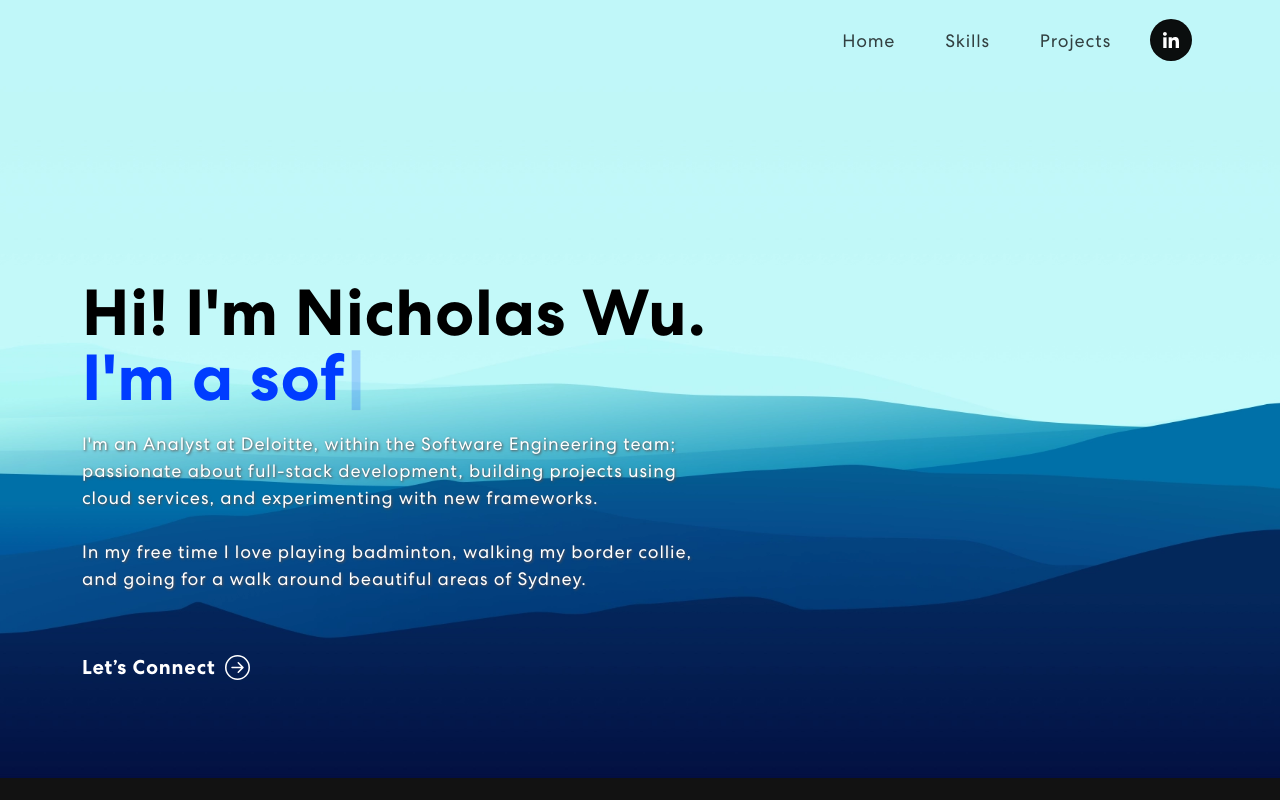
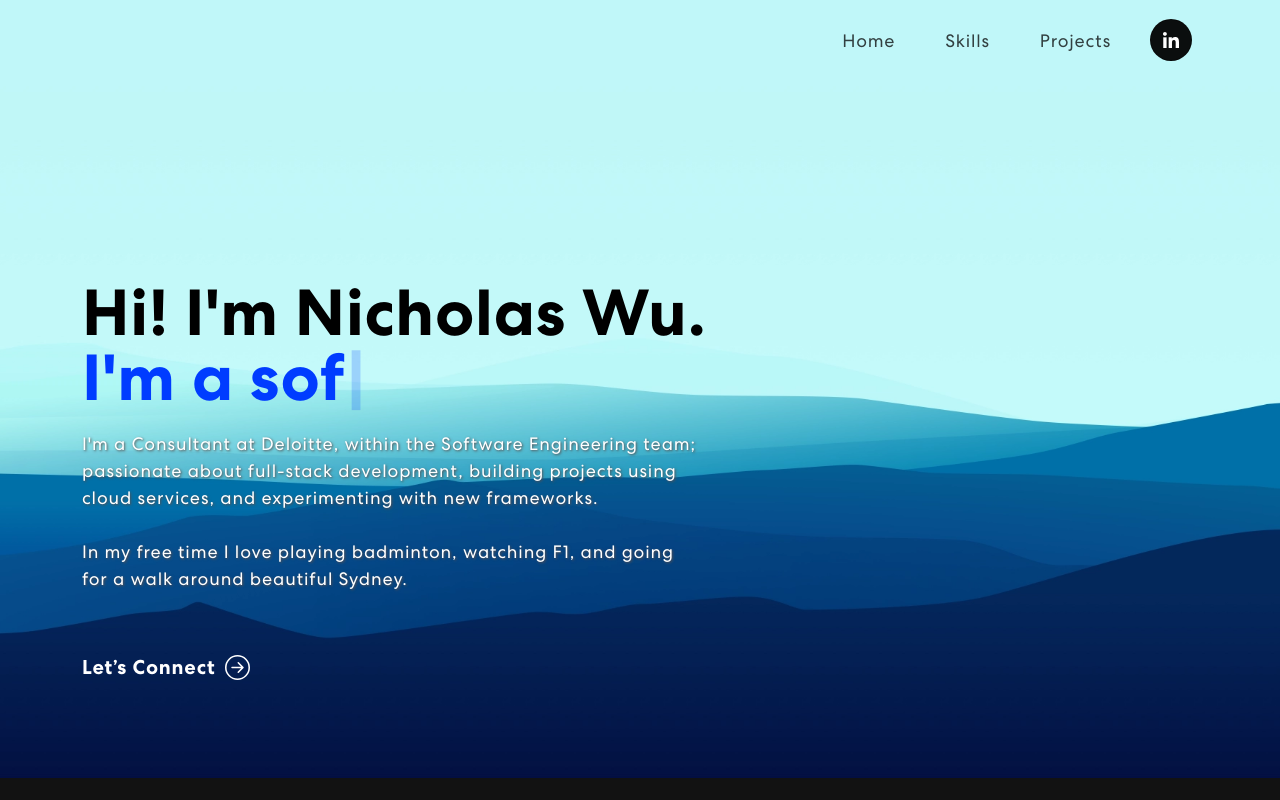
Before and after one commit to Saif3n/reactwebsite, a React (Create React App) app: page / in a window 1280 px wide. Shown: the top 800 px of the page. Built offline with nearby package versions, Linux system fonts and the light colour scheme; no server answers.

Commit message:
updated banner

```diff
--- a/src/components/Banner.js
+++ b/src/components/Banner.js
@@ -39,7 +39,7 @@ export const Banner = () => {
                         .typeString("n avid F1 fan.")
                         .pauseFor(1600)
                         .deleteChars(25)
-                        .typeString("An analyst at Deloitte.")
+                        .typeString("A Consultant at Deloitte.")
                         .pauseFor(1600)
                         .deleteAll(60)
                         .typeString("Welcome to my website!")
@@ -56,7 +56,7 @@ export const Banner = () => {
 
             <div>
 
-              <p>I'm an Analyst at Deloitte, within the Software Engineering team; passionate about full-stack development, building projects using cloud services, and experimenting with new frameworks. <br></br><br></br>In my free time I love playing badminton, walking my border collie, and going for a walk around beautiful areas of Sydney.</p>
+              <p>I'm a Consultant at Deloitte, within the Software Engineering team; passionate about full-stack development, building projects using cloud services, and experimenting with new frameworks. <br></br><br></br>In my free time I love playing badminton, watching F1, and going for a walk around beautiful Sydney.</p>
               <button onClick={() => {
                 console.log('connect');
                 window.location.hash = '#connect';
```
